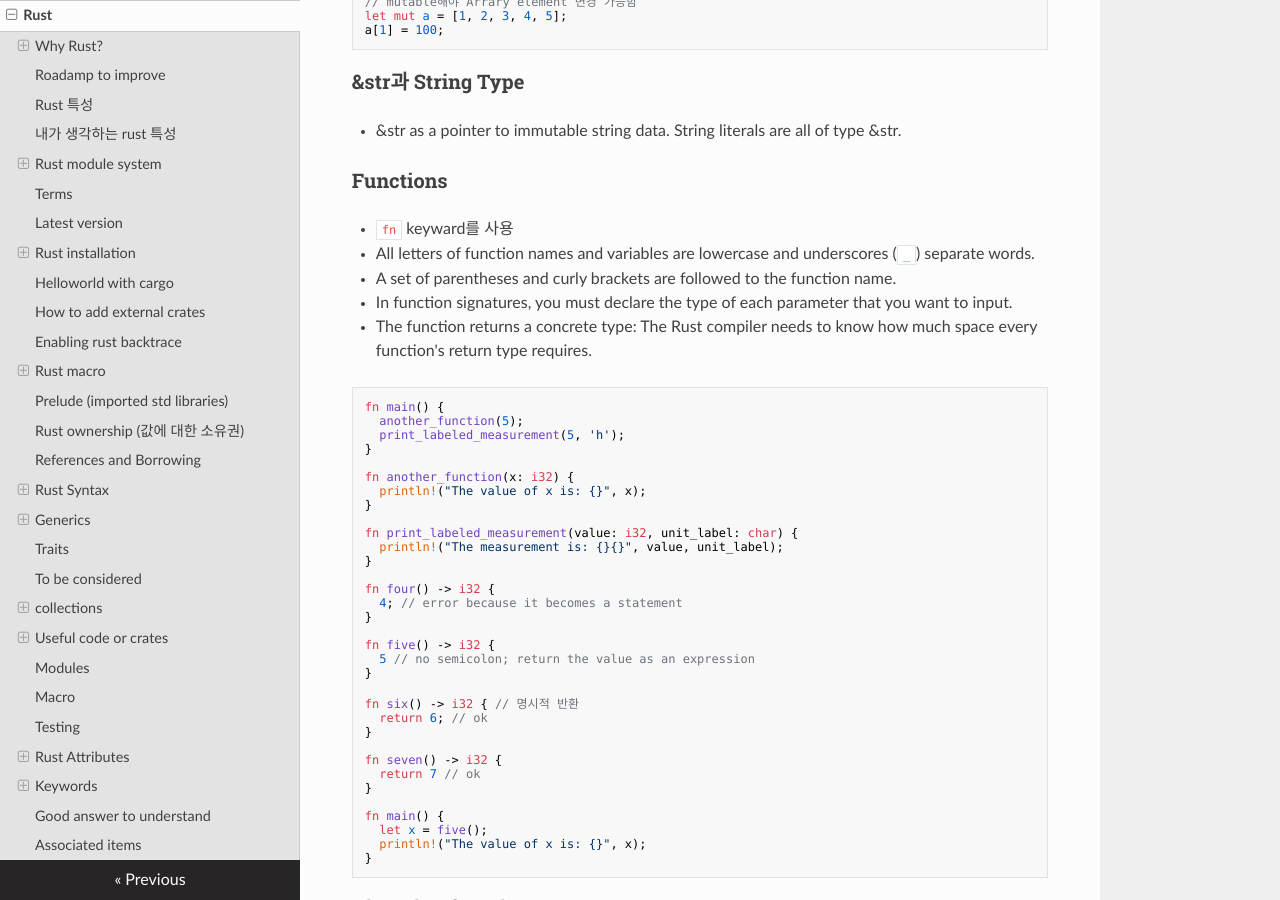
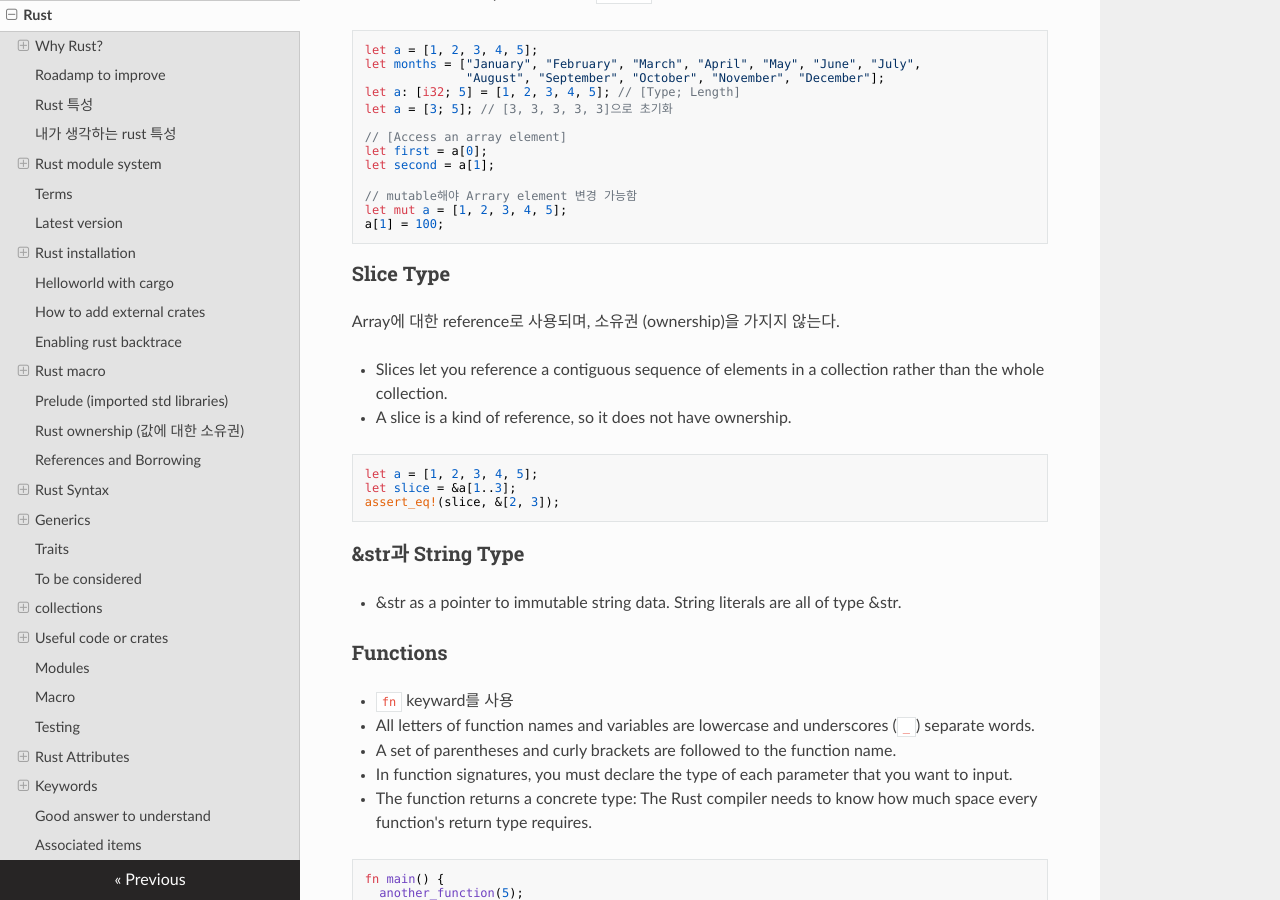
Before and after one commit to neoul/programming-note, an MkDocs documentation site: the page built from docs/rust.md, in a window 1280 px wide and 900 px high, scrolled down 16059 px. Built offline with MkDocs 1.6.1, drawn with Linux system fonts in a browser that asks for light colours; nearby versions of some CDN libraries; some of the changed text lies outside the part shown.

Commit message:
updated rust

````diff
--- a/docs/rust.md
+++ b/docs/rust.md
@@ -43,11 +43,13 @@
     - [Comments](#comments)
     - [Document comments](#document-comments)
     - [Constants and Variables](#constants-and-variables)
+    - [const](#const)
     - [Built-in scalar data types](#built-in-scalar-data-types)
     - [Char type](#char-type)
     - [Compound Types](#compound-types)
     - [Tuple Type](#tuple-type)
     - [Array Type](#array-type)
+    - [Slice Type](#slice-type)
     - [&str과 String Type](#str과-string-type)
     - [Functions](#functions)
     - [Diverging functions](#diverging-functions)
@@ -623,6 +625,12 @@
 const THREE_HOURS_IN_SECONDS: u32 = 60 * 60 * 3;
 ```
 
+### const
+
+사용방법, 위치가 다양함 확인 필요
+
+https://doc.rust-lang.org/reference/const_eval.html
+
 ### Built-in scalar data types
 
 Rust에서 지원하는 scalar data type은 다음과 같다.
@@ -746,6 +754,19 @@
 // mutable해야 Arrary element 변경 가능함
 let mut a = [1, 2, 3, 4, 5];
 a[1] = 100;
+```
+
+### Slice Type
+
+Array에 대한 reference로 사용되며, 소유권 (ownership)을 가지지 않는다.
+
+- Slices let you reference a contiguous sequence of elements in a collection rather than the whole collection.
+- A slice is a kind of reference, so it does not have ownership.
+
+```rust
+let a = [1, 2, 3, 4, 5];
+let slice = &a[1..3];
+assert_eq!(slice, &[2, 3]);
 ```
 
 ### &str과 String Type
@@ -1477,6 +1498,8 @@
 https://github.com/rust-lang/rfcs/blob/master/text/0195-associated-items.md
 
 ### Phantom type parameters
+
+Generic에서 lifetime이 쓰였으나, 내부에서는 lifetime이 쓰이지 않은 경우 phantom type으로 쓴 척하여 compile error 회피
 
 - [phantom-data](https://doc.rust-lang.org/nomicon/phantom-data.html)
 - [Phantom type parameters](https://doc.rust-lang.org/rust-by-example/generics/phantom.html)
````
Also changed, not shown: 1 other file.
